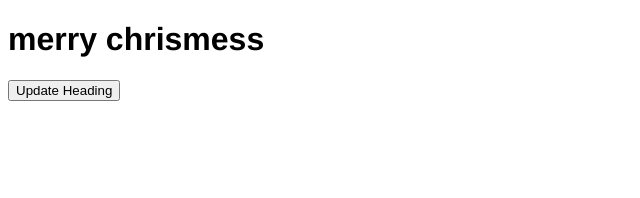
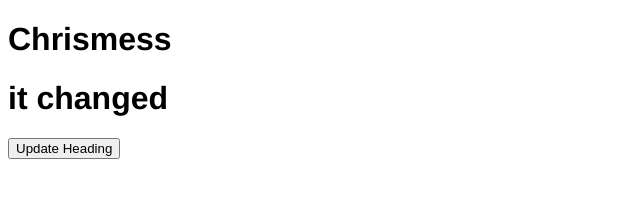
Before and after one commit to rebeccakim14/chrismess, a plain HTML site: page index.html in a window 1280 px wide. Both pictures are taken after a click on the button "Update Heading". Shown: the whole page, without its empty margins (0-640 px from the left). Drawn offline with Linux system fonts and the light colour scheme.

Commit message:
button changed second h1

```diff
--- a/index.html
+++ b/index.html
@@ -9,7 +9,10 @@
 </head>
 <body>
   <h1 id="thisHeading">Chrismess</h1>
+
+  <h1 id="secondary heading">ho ho ho</h1>
   <button onclick="updateHeader()">Update Heading</button>
+
 
   <script src="index.js"></script>
 </body>
--- a/index.js
+++ b/index.js
@@ -1,5 +1,5 @@
 //console.log('It works!')
 
 function updateHeader() {
-    document.getElementById("thisHeading").innerHTML="merry chrismess"
+    document.getElementById("secondary heading").innerHTML="it changed"
 }
```
